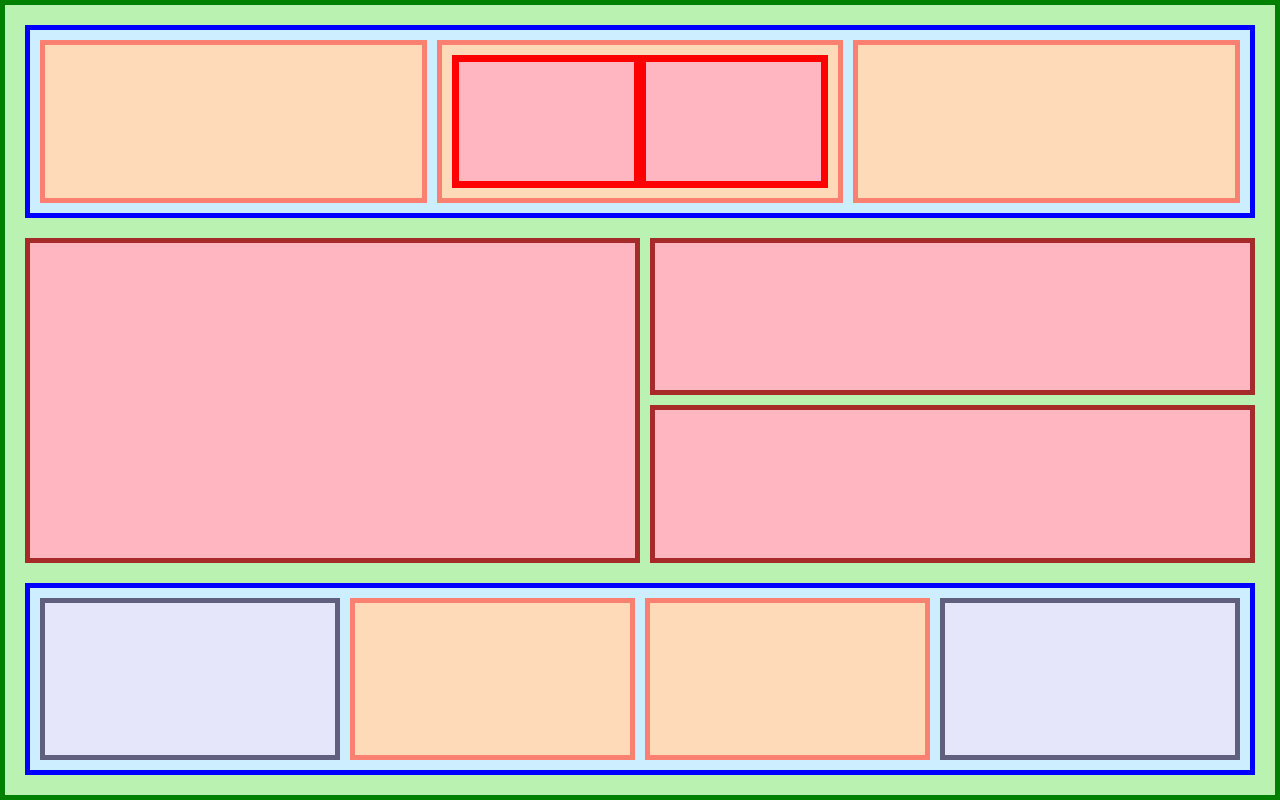
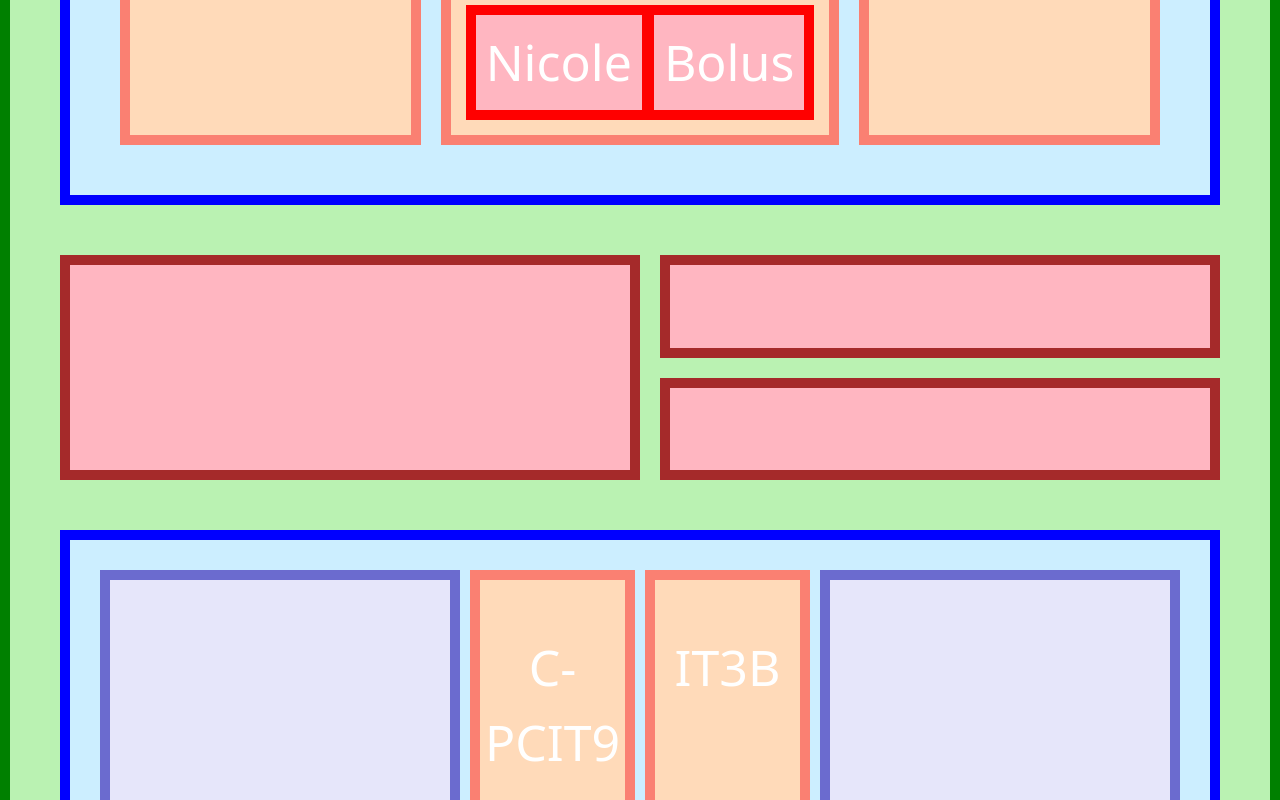
Before and after one commit to NicoleAndreaBolus/layout2, a React (Vite) app: page / in a window 1280 px wide. Built offline with nearby package versions, Linux system fonts and the light colour scheme.

Commit message:
Added revisions

```diff
--- a/src/App.css
+++ b/src/App.css
@@ -3,42 +3,57 @@ html, body, #root {
   padding: 0;
   height: 100%;
   width: 100%;
-}
-
-body {
+  background: #111; /* dark background */
   display: flex;
   justify-content: center;
   align-items: center;
-  background: #111; /* dark background */
+  overflow: hidden;
 }
 
+/* Wrapper that handles scaling */
+.scale-wrapper {
+  width: 1920px;   /* design width */
+  height: 1080px;  /* design height */
+  transform-origin: top left;
+}
+
+/* Scale proportionally based on viewport */
+@media screen {
+  .scale-wrapper {
+    transform: scale(
+      calc(min(100vw / 1920, 100vh / 1080))
+    );
+  }
+}
+
+/* Your original container styles */
 .container {
   width: 100%;
   height: 100%;
   background: #baf2b2;
-  border: 5px solid green;
-  padding: 20px;
+  border: 10px solid green;
+  padding: 50px;
   box-sizing: border-box;
   display: flex;
   flex-direction: column;
-  gap: 20px;
+  gap: 50px;
 }
 
 /* Section Style */
 .section {
-  flex: 1;  /* make each section expand */
-  border: 5px solid blue;
-  padding: 10px;
+  flex: 1;
+  border: 10px solid blue;
+  padding: 50px;
   display: flex;
   justify-content: space-between;
-  gap: 10px;
+  gap: 20px;
   background: #cceeff;
 }
 
 .box {
   flex: 1;
   background: peachpuff;
-  border: 5px solid salmon;
+  border: 10px solid salmon;
   display: flex;
   justify-content: center;
   align-items: center;
@@ -48,17 +63,17 @@ body {
 .peach-box {
   flex: 1;
   background: peachpuff;
-  border: 5px solid salmon;
+  border: 10px solid salmon;
   display: flex;
   justify-content: center;
-  padding: 10px;
+  padding: 15px;
 }
 
 .red-group {
   display: flex;
   gap: 2px;
   background: red;
-  border: 2px solid red;
+  border: 5px solid red;
   flex: 1;
   justify-content: space-between;
 }
@@ -69,37 +84,44 @@ body {
   padding: 10px;
 }
 
+.inner p {
+  margin: 0;
+  font-size: 50px;
+  text-align: center;
+  color: white;
+}
+
 /* Middle Section */
 .middle {
   flex: 2;
   display: flex;
-  gap: 10px;
+  gap: 20px;
 }
 
 .middle .left {
   flex: 2;
   background: lightpink;
-  border: 5px solid brown;
+  border: 10px solid brown;
 }
 
 .middle .right {
   flex: 2;
   display: flex;
   flex-direction: column;
-  gap: 10px;
+  gap: 20px;
 }
 
 .middle .right div {
   flex: 1;
   background: lightpink;
-  border: 5px solid brown;
+  border: 10px solid brown;
 }
 
 /* Bottom Section */
 .bottom {
   flex: 1;
-  border: 5px solid blue;
-  padding: 10px;
+  border: 10px solid blue;
+  padding: 30px;
   display: flex;
   gap: 10px;
   background: #cceeff;
@@ -107,18 +129,25 @@ body {
 
 .bottom .side {
   flex: 1;
-  border: 5px solid rgb(96, 96, 126);
+  border: 10px solid rgb(107, 107, 207);
   background: lavender;
 }
 
 .bottom .center {
-  flex: 2;
+  flex: 1;
   display: flex;
   gap: 10px;
 }
 
 .bottom .center div {
   flex: 1;
-  border: 5px solid salmon;
+  border: 10px solid salmon;
   background: peachpuff;
 }
+
+.bottom .center div p {
+  font-size: 50px;
+  text-align: center;
+  justify-content: center;
+  color: white;
+}
--- a/src/App.jsx
+++ b/src/App.jsx
@@ -1,40 +1,106 @@
-import { useState } from 'react'
-import reactLogo from './assets/react.svg'
-import viteLogo from '/vite.svg'
 import './App.css'
 
+/* ---------- HEADER ---------- */
+function HeaderContainer() {
+  return <div className="box"></div>;
+}
+
+function HeaderContainer2Content(props) {
+  return (
+    <div className="inner">
+      <p>{props.name}</p>
+    </div>
+  );
+}
+
+function HeaderContainer2() {
+  return (
+    <div className="peach-box">
+      <div className="red-group">
+        <HeaderContainer2Content name="Nicole" />
+        <HeaderContainer2Content name="Bolus" />
+      </div>
+    </div>
+  );
+}
+
+function Header() {
+  return (
+    <div className="section">
+      <HeaderContainer />
+      <HeaderContainer2 />
+      <HeaderContainer />
+    </div>
+  );
+}
+
+/* ---------- BODY ---------- */
+function BodyContainer() {
+  return <div className="left"></div>;
+}
+
+function BodyContainer2Content() {
+  return <div></div>;
+}
+
+function BodyContainer2() {
+  return (
+    <div className="right">
+      <BodyContainer2Content />
+      <BodyContainer2Content />
+    </div>
+  );
+}
+
+function Body() {
+  return (
+    <div className="middle">
+      <BodyContainer />
+      <BodyContainer2 />
+    </div>
+  );
+}
+
+/* ---------- FOOTER ---------- */
+function FooterContainer1() {
+  return <div className="side"></div>;
+}
+
+function FooterContainer2(props) {
+  return (
+    <div>
+      <p>{props.text}</p>
+    </div>
+  );
+}
+
+function FooterContainerCenter() {
+  return (
+    <div className="center">
+      <FooterContainer2 text="C-PCIT9" />
+      <FooterContainer2 text="IT3B" />
+    </div>
+  );
+}
+
+function Footer() {
+  return (
+    <div className="bottom">
+      <FooterContainer1 />
+      <FooterContainerCenter />
+      <FooterContainer1 />
+    </div>
+  );
+}
+
+/* ---------- APP ---------- */
 function App() {
   return (
-    <div className="container">
-      {/* Top Section */}
-      <div className="section">
-        <div className="box"></div>
-        <div className="peach-box">
-          <div className="red-group">
-            <div className="inner"></div>
-            <div className="inner"></div>
-          </div>
-        </div>
-        <div className="box"></div>
-      </div>
-
-      {/* Middle Section */}
-      <div className="middle">
-        <div className="left"></div>
-        <div className="right">
-          <div></div>
-          <div></div>
-        </div>
-      </div>
-
-      {/* Bottom Section */}
-      <div className="bottom">
-        <div className="side"></div>
-        <div className="center">
-          <div></div>
-          <div></div>
-        </div>
-        <div className="side"></div>
+    <div className="scale-wrapper">
+      <div className="container">
+        <Header />
+        <Body />
+        <Footer />
       </div>
     </div>
   );
```
